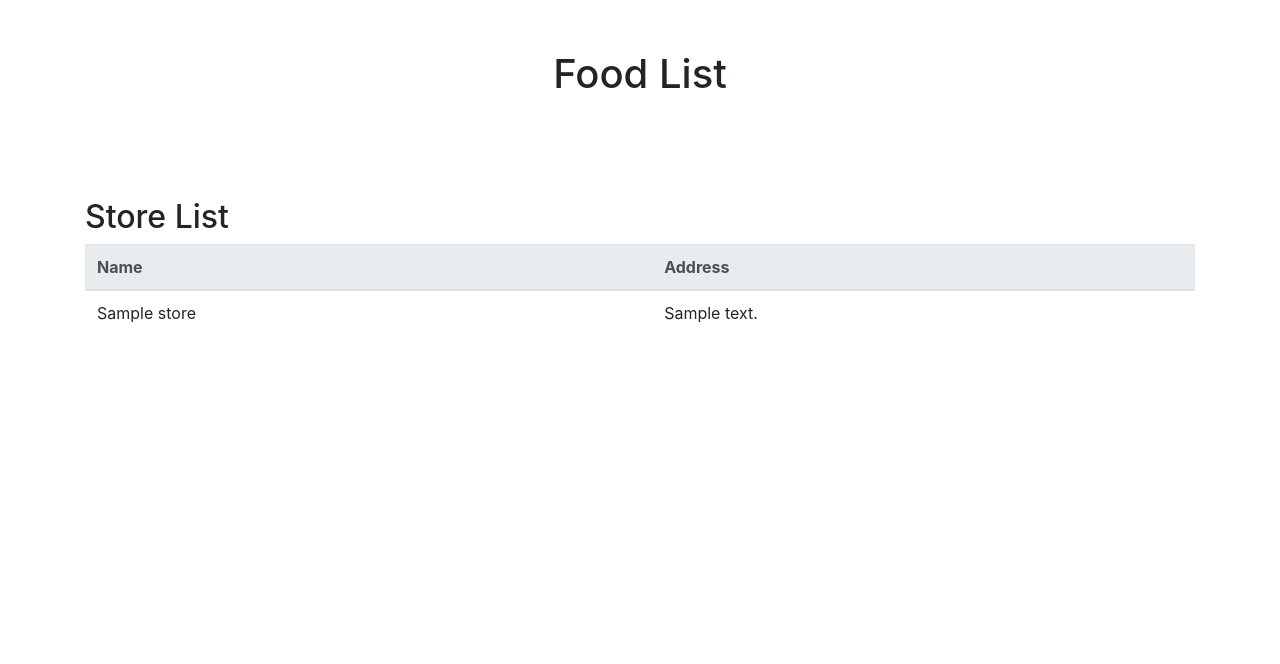
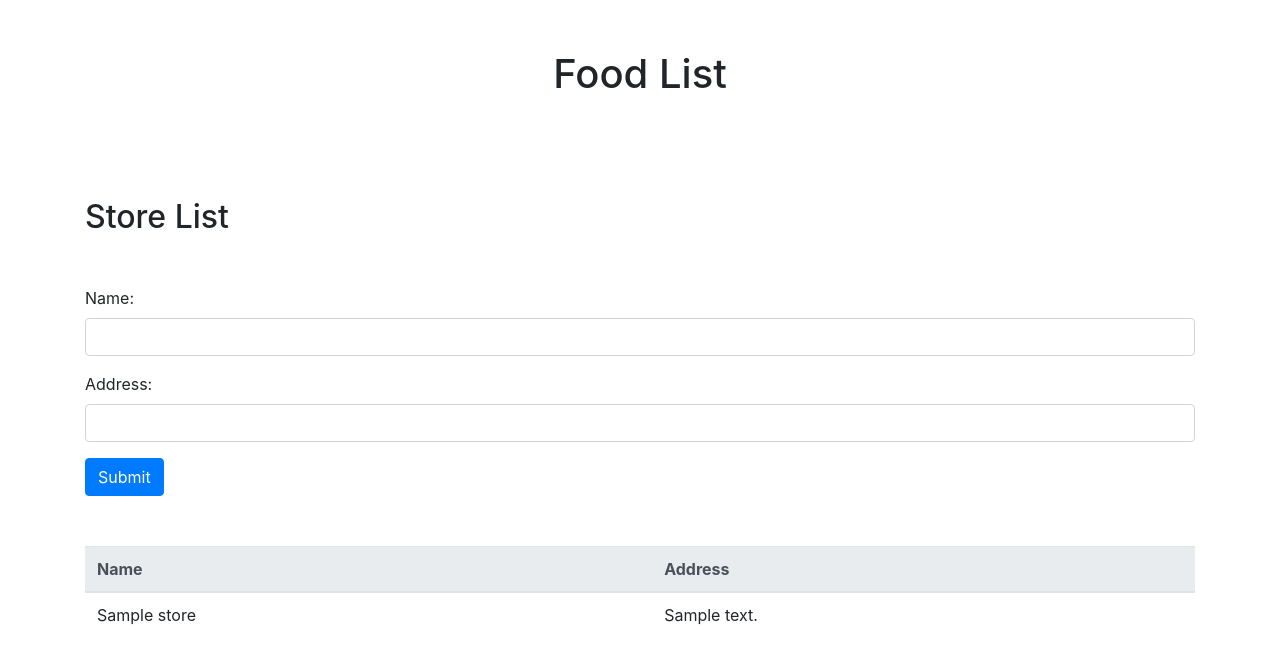
Before and after one commit to MrMeta/fooddiary, a Django app: page /store in a window 1280 px wide. Shown: the top 664 px of the page. Run offline with Django 3.2, Linux system fonts and the light colour scheme; tables that the repository leaves empty hold one stand-in row (values such as "Sample post"); some libraries are stand-ins or nearby versions.

Commit message:
Attach StoreForm at 'store_list' view

```diff
--- a/app/templates/app/store_list.html
+++ b/app/templates/app/store_list.html
@@ -2,7 +2,14 @@
 
 {% block content %}
     <div>
-        <h2>Store List</h2>
+        <h2 class="margin-bottom">Store List</h2>
+        <div class="margin-bottom">
+            <form method="POST">
+                {% csrf_token %}
+                {{ form.as_p }}
+                <button type="submit" class="btn btn-primary">Submit</button>
+            </form>
+        </div>
         <table class="table">
             <thead class="thead-light">
                 <tr>
--- a/app/views.py
+++ b/app/views.py
@@ -1,6 +1,6 @@
 from django.shortcuts import redirect, render
 from .models import Food, Store
-from .forms import FoodForm
+from .forms import FoodForm, StoreForm
 
 
 def food_list(request):
@@ -18,5 +18,4 @@ def create_food(request):
 
 def store_list(request):
     stores = Store.objects.all()
-    print(stores)
-    return render(request, 'app/store_list.html', {'stores': stores})
+    return render(request, 'app/store_list.html', {'stores': stores, 'form': StoreForm()})
```
